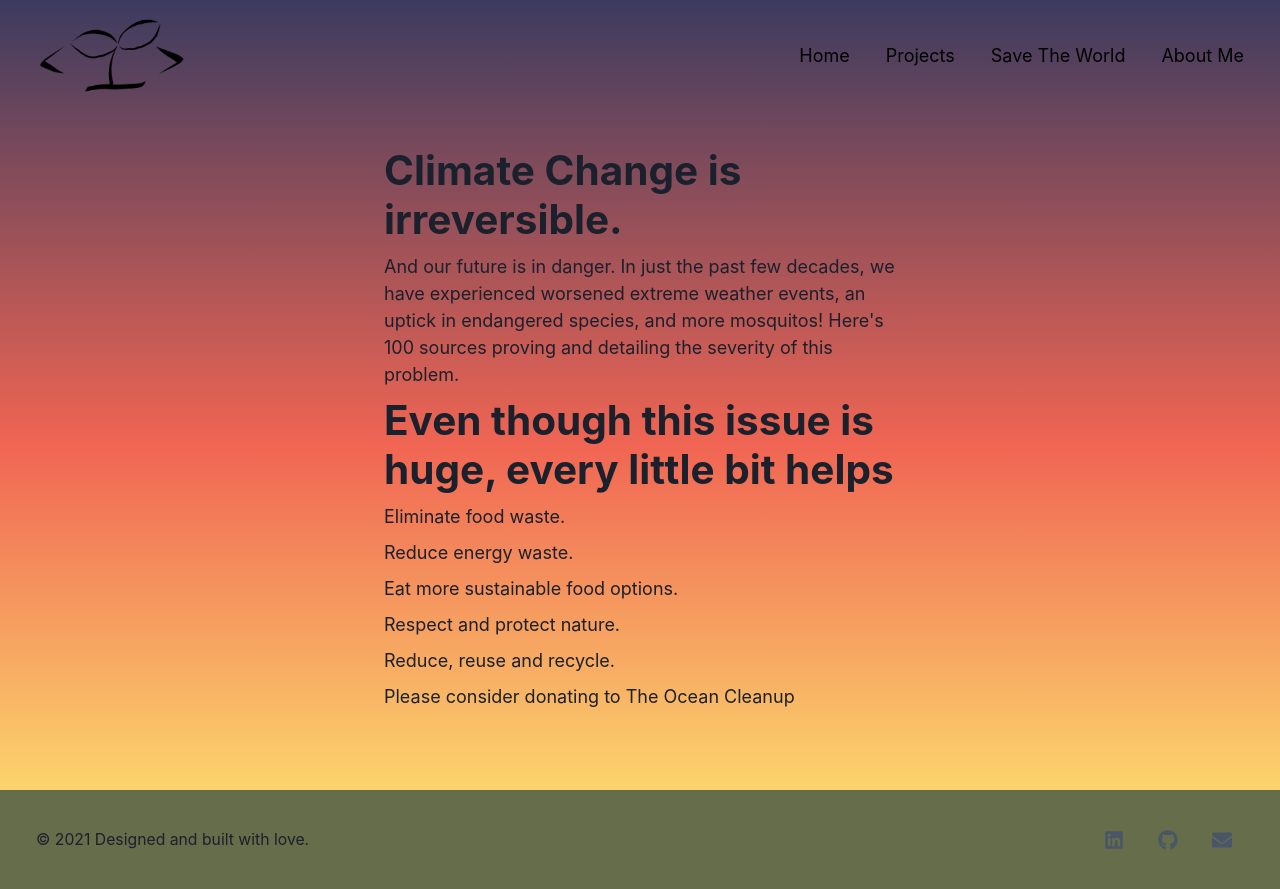
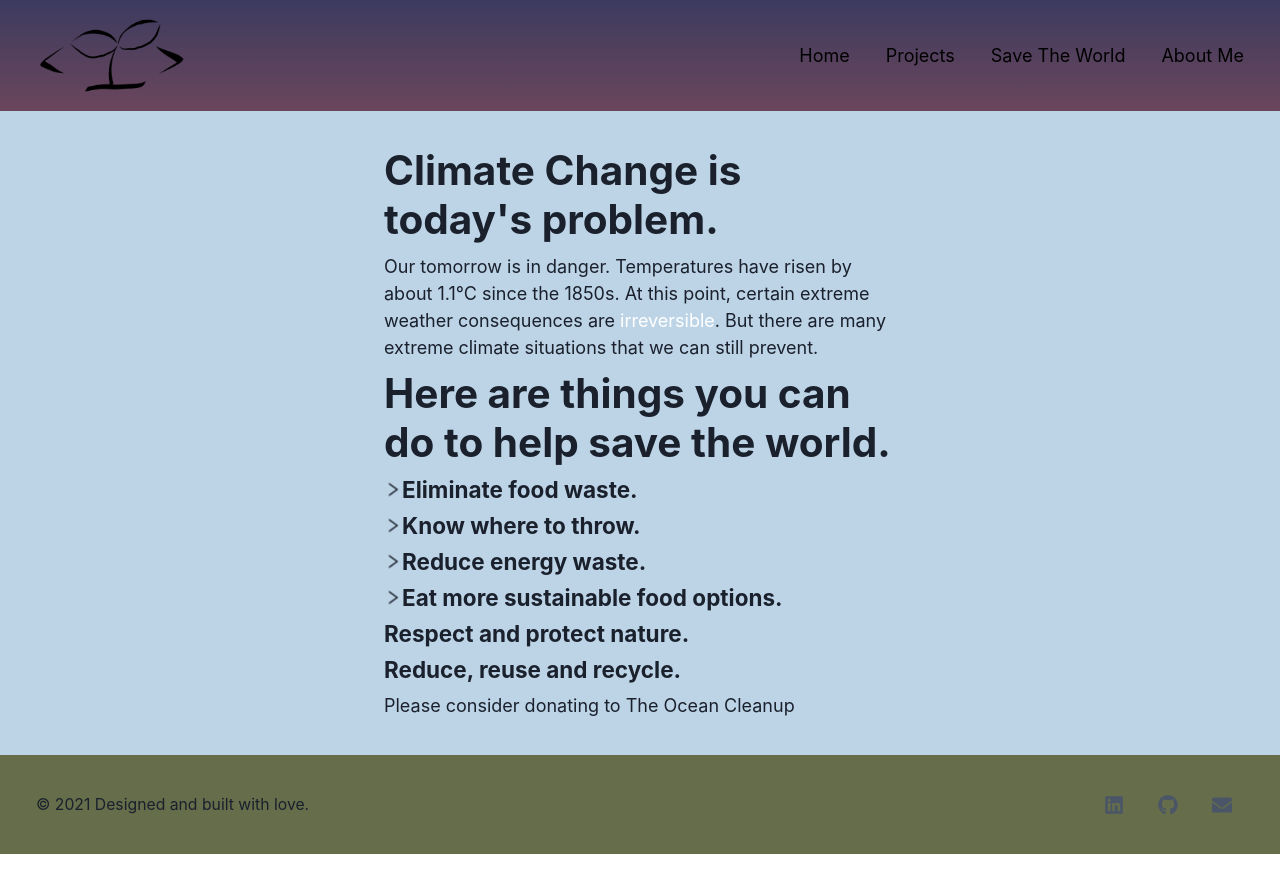
Before and after one commit to chriszhang08/personal-website, a Next.js app: page /save-the-world in a window 1280 px wide. After the commit the page ends 854 px from the top, so only its background shows below. Built offline with nearby package versions, Linux system fonts and the light colour scheme.

Commit message:
blog updates and lists

```diff
--- a/components/footer/footer.js
+++ b/components/footer/footer.js
@@ -9,7 +9,6 @@ const Footer = () => (
   <Box
     as="footer"
     role="contentinfo"
-    marginTop="80px"
     py="6"
     px={{
       base: "4",
--- a/components/navbar/navbar.js
+++ b/components/navbar/navbar.js
@@ -72,7 +72,6 @@ const Navbar = (props) => {
       position="sticky"
       paddingX={8}
       paddingY={4}
-      marginBottom={8}
       w="100%"
       color="black"
     >
--- a/pages/_app.js
+++ b/pages/_app.js
@@ -24,7 +24,7 @@ export default function App({ Component, pageProps }) {
         bgGradient="linear(to-b, #3c3b5f, #f06553, #fff474)"
         flexFlow="column"
       >
-        <Navbar flexGrow={0} flexShrink={1} flexBasis="auto" />
+        <Navbar flexGrow={0} flexShrink={1} flexBasis="auto" bg="white" />
         {/* fix link css */}
         <Component
           flexGrow={1}
--- a/pages/save-the-world.js
+++ b/pages/save-the-world.js
@@ -1,32 +1,222 @@
-import { Heading, Text, Link, Stack, Flex } from "@chakra-ui/react";
-import { Fragment } from "react";
+import {
+  Heading,
+  Text,
+  Link,
+  Stack,
+  Flex,
+  Tooltip,
+  List,
+  IconButton,
+} from "@chakra-ui/react";
+import { Fragment, useState } from "react";
+import { motion, AnimatePresence, AnimateSharedLayout } from "framer-motion";
+import colors from "../styles/config/colors";
+import { AiOutlineDown } from "react-icons/ai";
+
+const MotionList = motion(List);
+const MotionHeading = motion(Heading);
+const MotionText = motion(Text);
+const MotionFlex = motion(Flex);
+const MotionIcon = motion(IconButton);
+
+const toggleArrowVariants = {
+  open: { rotate: -90 },
+  closed: { rotate: 0, transition: { duration: 0.2 } },
+};
 
 export default function SaveTheWorld() {
+  const [areOpen, setAreOpen] = useState([false, false, false]);
+  const toggleOpenFirst = () =>
+    setAreOpen([!areOpen[0], areOpen[1], areOpen[2]]);
+  const toggleOpenSecond = () =>
+    setAreOpen([areOpen[0], !areOpen[1], areOpen[2]]);
+  const toggleOpenThird = () =>
+    setAreOpen([areOpen[0], areOpen[1], !areOpen[2]]);
+
   return (
     <Fragment>
-      <Flex w="100%" justify="center" direction="row">
+      <Flex
+        w="100%"
+        justify="center"
+        direction="row"
+        bg={colors.cloudBlue}
+        paddingY={8}
+      >
         <Stack w={["90%", "80%", "65%", "50%", "40%"]}>
-          <Heading>Climate Change is irreversible.</Heading>
+          <Heading>Climate Change is today's problem.</Heading>
           <Text>
-            And our future is in danger. In just the past few decades, we have
-            experienced worsened extreme weather events, an uptick in endangered
-            species, and more mosquitos! Here's 100 sources proving and
-            detailing the severity of this problem.
+            Our tomorrow is in danger. Temperatures have risen by about 1.1°C
+            since the 1850s. At this point, certain extreme weather consequences
+            are{" "}
+            <Tooltip label="changing rainfall patterns, melting of Arctic ice, acidification of oceans to name a few">
+              <Link
+                href="https://news.un.org/en/story/2021/08/1097362"
+                color="white"
+              >
+                irreversible
+              </Link>
+            </Tooltip>
+            . But there are many extreme climate situations that we can still
+            prevent.
           </Text>
-          <Heading>
-            Even though this issue is huge, every little bit helps
-          </Heading>
-          <Text>Eliminate food waste.</Text>
-          <Text>Reduce energy waste.</Text>
-          <Text>Eat more sustainable food options.</Text>
-          <Text>Respect and protect nature.</Text>
-          <Text>Reduce, reuse and recycle.</Text>
-          <Text>
-            Please consider donating to{" "}
-            <Link href="https://theoceancleanup.com/donate/">
-              The Ocean Cleanup
-            </Link>
-          </Text>
+          <Heading>Here are things you can do to help save the world.</Heading>
+          <AnimateSharedLayout>
+            <MotionList
+              layout
+              onClick={toggleOpenFirst}
+              initial={{ borderRadius: 10 }}
+            >
+              <MotionFlex layout>
+                <MotionIcon
+                  icon={<AiOutlineDown />}
+                  size="24px"
+                  variant="unstyled"
+                  variants={toggleArrowVariants}
+                  initial="open"
+                  animate={areOpen[0] ? "closed" : "open"}
+                />
+                <Heading as="h4" size="md">
+                  Eliminate food waste.
+                </Heading>
+              </MotionFlex>
+              <AnimatePresence>
+                {areOpen[0] && (
+                  <MotionText
+                    layout
+                    initial={{ opacity: 0 }}
+                    animate={{ opacity: 1 }}
+                    exit={{ opacity: 0 }}
+                  >
+                    Simply growing the amount of food necessary to feed 7
+                    billion people contributes{" "}
+                    <Tooltip label="if this waste was its own country, it would be the world's 3rd most polluting country">
+                      <Link
+                        href="https://www.universityofcalifornia.edu/longform/what-you-need-know-about-food-waste-and-climate-change"
+                        color="white"
+                      >
+                        6.7%
+                      </Link>
+                    </Tooltip>{" "}
+                    of the worlds carbon emissions. In the US, 85% of food waste
+                    occurs in stores, restaurants and homes. By throwing away
+                    food, not only does the energy used to make the food get
+                    wasted, but the decay of foods emits more greenhouse gasses.
+                    Not to mention, it disrespects the nature of the global food
+                    insecurity problem. How hard could it be to just buy and eat
+                    what you are able to?
+                  </MotionText>
+                )}
+              </AnimatePresence>
+            </MotionList>
+            <MotionList
+              layout
+              onClick={toggleOpenSecond}
+              initial={{ borderRadius: 10 }}
+            >
+              <MotionFlex layout>
+                <MotionIcon
+                  icon={<AiOutlineDown />}
+                  size="24px"
+                  variant="unstyled"
+                  variants={toggleArrowVariants}
+                  initial="open"
+                  animate={areOpen[1] ? "closed" : "open"}
+                />
+                <Heading as="h4" size="md">
+                  Know where to throw.
+                </Heading>
+              </MotionFlex>
+              <AnimatePresence>
+                {areOpen[1] && (
+                  <MotionText
+                    layout
+                    initial={{ opacity: 0 }}
+                    animate={{ opacity: 1 }}
+                    exit={{ opacity: 0 }}
+                  >
+                    While recycling is a great way to conserve natural
+                    resources, if not done properly, it can actually harm the
+                    environment. In 2018, just over 8 percent of the{" "}
+                    <Tooltip label="recycling plastics has many restrictions, which varies between who collects your recycling">
+                      <Link
+                        href="https://environment.co/how-much-recycling-actually-gets-recycled/"
+                        color="white"
+                      >
+                        recyclable
+                      </Link>
+                    </Tooltip>{" "}
+                    plastic was recycled. The rest of the recyclable plastic
+                    gets thrown out. Read up on your local recycling guidelines
+                    and take an extra second to properly sort your trash. Ann
+                    Arbor's recycling guidelines can be found here.
+                  </MotionText>
+                )}
+              </AnimatePresence>
+            </MotionList>
+            <MotionList
+              layout
+              onClick={toggleOpenThird}
+              initial={{ borderRadius: 10 }}
+            >
+              <MotionFlex layout>
+                <MotionIcon
+                  icon={<AiOutlineDown />}
+                  size="24px"
+                  variant="unstyled"
+                  variants={toggleArrowVariants}
+                  initial="open"
+                  animate={areOpen[2] ? "closed" : "open"}
+                />
+                <Heading as="h4" size="md">
+                  Reduce energy waste.
+                </Heading>
+              </MotionFlex>
+              <AnimatePresence>
+                {areOpen[2] && (
+                  <MotionText
+                    layout
+                    initial={{ opacity: 0 }}
+                    animate={{ opacity: 1 }}
+                    exit={{ opacity: 0 }}
+                  >
+                    Household energy and utility usage accounts for 13% of US
+                    greenhouse emissions.{" "}
+                  </MotionText>
+                )}
+              </AnimatePresence>
+            </MotionList>
+            <MotionList layout>
+              <MotionFlex layout>
+                <MotionIcon
+                  icon={<AiOutlineDown />}
+                  size="24px"
+                  variant="unstyled"
+                  variants={toggleArrowVariants}
+                  initial="open"
+                  animate={areOpen[3] ? "closed" : "open"}
+                />
+                <Heading as="h4" size="md">
+                  Eat more sustainable food options.
+                </Heading>
+              </MotionFlex>
+            </MotionList>
+            <MotionList layout>
+              <MotionHeading as="h4" size="md" layout>
+                Respect and protect nature.
+              </MotionHeading>
+            </MotionList>
+            <MotionList layout>
+              <MotionHeading as="h4" size="md" layout>
+                Reduce, reuse and recycle.
+              </MotionHeading>
+            </MotionList>
+            <MotionText layout>
+              Please consider donating to{" "}
+              <Link href="https://theoceancleanup.com/donate/">
+                The Ocean Cleanup
+              </Link>
+            </MotionText>
+          </AnimateSharedLayout>
         </Stack>
       </Flex>
     </Fragment>
--- a/styles/global.css
+++ b/styles/global.css
@@ -25,3 +25,7 @@ img {
   max-width: 100%;
   display: block;
 }
+
+button {
+  outline: none;
+}
```
Also changed, not shown: pages/index.js (+11 -2 lines), pages/projects.js (+63 -43 lines).
